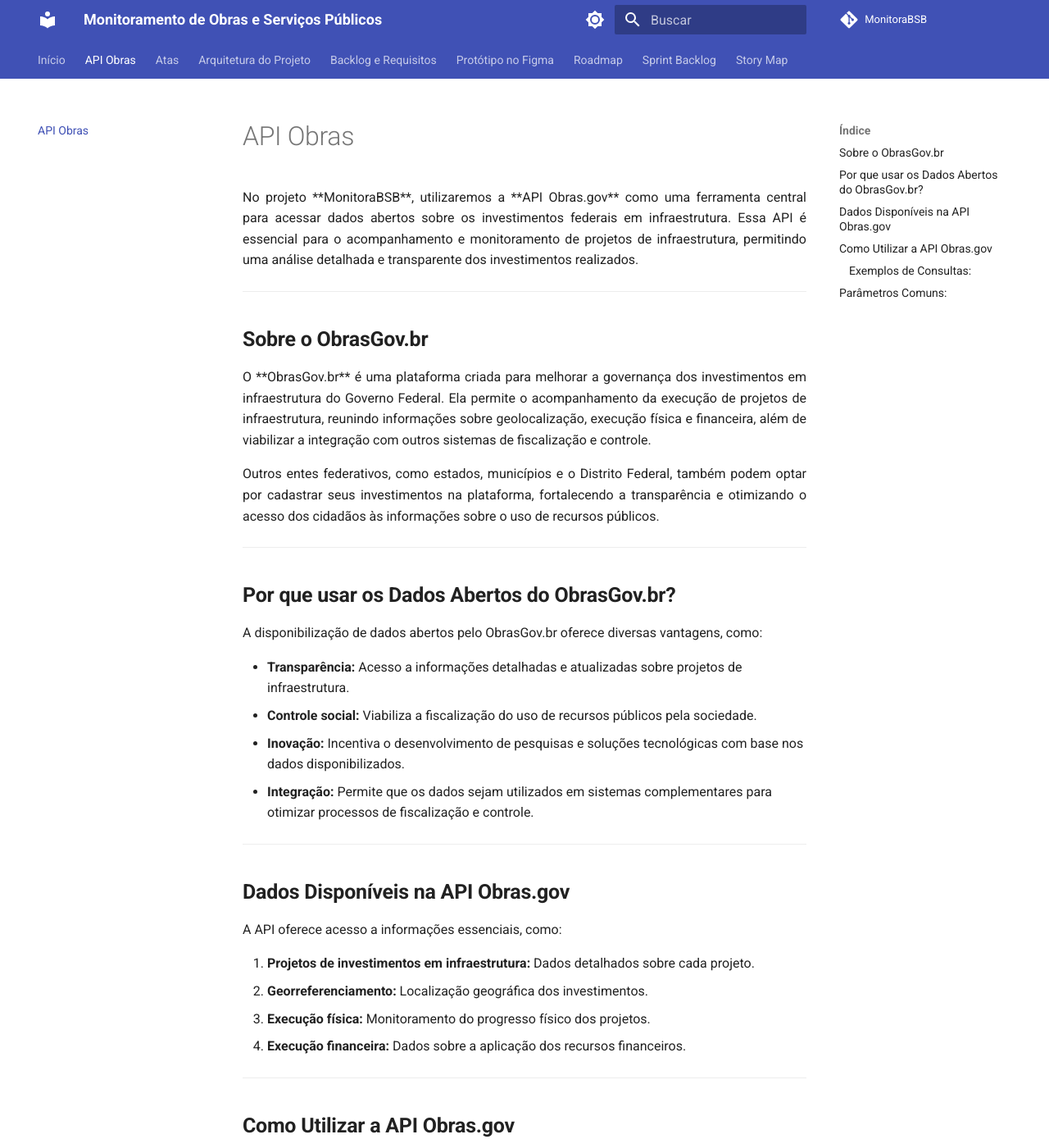
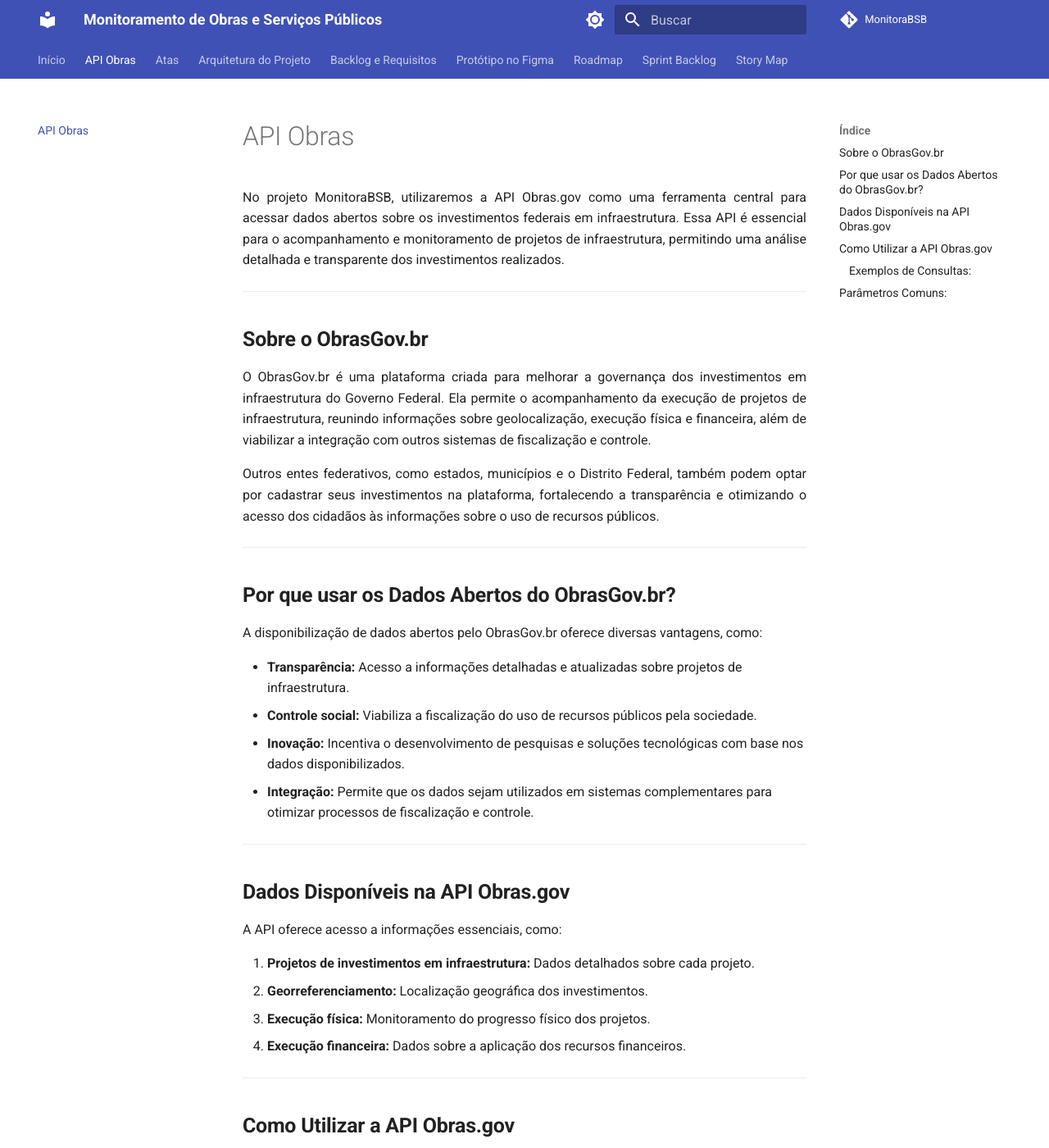
Before and after one commit to unb-mds/2024-2-Squad08, an MkDocs documentation site: the page built from docs/obras_gov/api.md, in a window 1280 px wide and 1400 px high. Shown: the whole window at 82% size. Built offline with MkDocs 1.6.1 and Material for MkDocs 9.7.7, drawn with Linux system fonts in a browser that asks for light colours; comment, search, counter and statistics services are not loaded; some of the changed text lies outside the part shown.

Commit message:
feat: updating API documentation

````diff
--- a/docs/obras_gov/api.md
+++ b/docs/obras_gov/api.md
@@ -1,10 +1,10 @@
-<p align="justify"> No projeto **MonitoraBSB**, utilizaremos a **API Obras.gov** como uma ferramenta central para acessar dados abertos sobre os investimentos federais em infraestrutura. Essa API é essencial para o acompanhamento e monitoramento de projetos de infraestrutura, permitindo uma análise detalhada e transparente dos investimentos realizados.</p>
+<p align="justify"> No projeto MonitoraBSB, utilizaremos a API Obras.gov como uma ferramenta central para acessar dados abertos sobre os investimentos federais em infraestrutura. Essa API é essencial para o acompanhamento e monitoramento de projetos de infraestrutura, permitindo uma análise detalhada e transparente dos investimentos realizados.</p>
 
 ---
 
 ## **Sobre o ObrasGov.br**
 
-<p align="justify"> O **ObrasGov.br** é uma plataforma criada para melhorar a governança dos investimentos em infraestrutura do Governo Federal. Ela permite o acompanhamento da execução de projetos de infraestrutura, reunindo informações sobre geolocalização, execução física e financeira, além de viabilizar a integração com outros sistemas de fiscalização e controle.</p>
+<p align="justify"> O ObrasGov.br é uma plataforma criada para melhorar a governança dos investimentos em infraestrutura do Governo Federal. Ela permite o acompanhamento da execução de projetos de infraestrutura, reunindo informações sobre geolocalização, execução física e financeira, além de viabilizar a integração com outros sistemas de fiscalização e controle.</p>
 
 <p align="justify"> Outros entes federativos, como estados, municípios e o Distrito Federal, também podem optar por cadastrar seus investimentos na plataforma, fortalecendo a transparência e otimizando o acesso dos cidadãos às informações sobre o uso de recursos públicos.</p>
 
@@ -34,7 +34,7 @@
 
 ## **Como Utilizar a API Obras.gov**
 
-<p align="justify"> A API é de acesso público e retorna informações no formato JSON. As consultas podem ser realizadas por meio de requisições **GET**, utilizando URLs específicas com parâmetros para filtragem e paginação.</p>
+<p align="justify"> A API é de acesso público e retorna informações no formato JSON. As consultas podem ser realizadas por meio de requisições GET, utilizando URLs específicas com parâmetros para filtragem e paginação.</p>
 
 **Exemplo de Endereço Base da API:**
 ```
````
